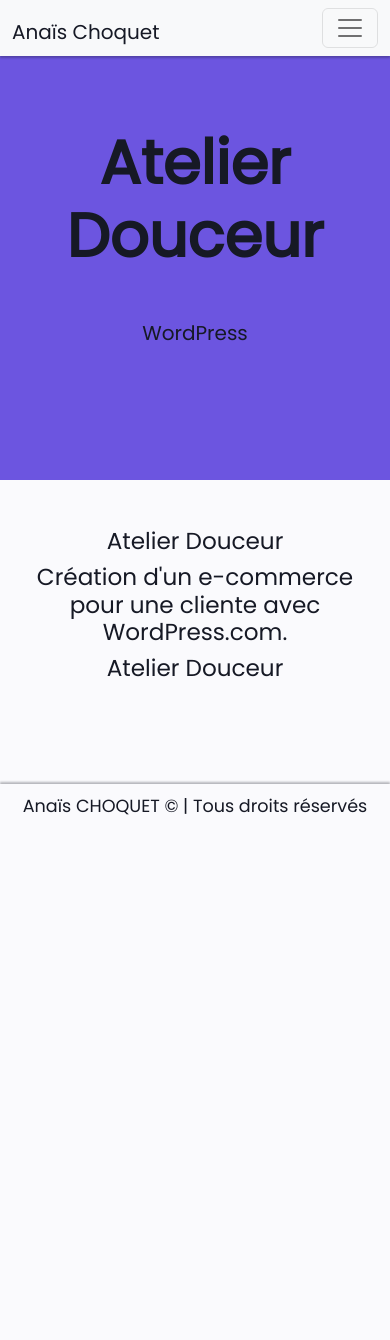
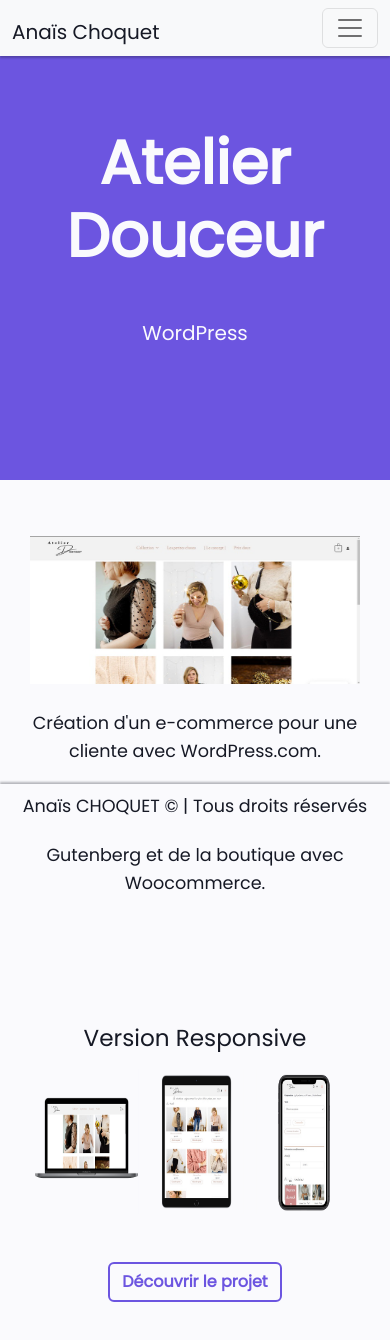
Before and after one commit to AnaChqt/React-CV, a React (Create React App) app: page /work/1 in a window 390 px wide. Shown: the top 1340 px of the page. Before the commit the page ends 844 px from the top, so only its background shows below. Built offline with nearby package versions, Linux system fonts and the light colour scheme.

Commit message:
Update portfolio with img and info + style

```diff
--- a/src/pages/projects/WorkDisplay.css
+++ b/src/pages/projects/WorkDisplay.css
@@ -2,4 +2,35 @@
     align-items: center;
     height: 30rem;
     background-color: var(--theme-color);
+    color: var(--background-color);
 }
+
+/* RESPONSIVE */
+@media screen and (max-width: 767px){
+    .display{
+        width: 90%;
+        height: 90%;
+    }
+    .responsive{
+        width: 90%;
+        height: 50%;
+    }
+}
+
+@media screen and (min-width: 768px) and (max-width: 1023px){
+    .display{
+        width: 95%;
+        height: 95%;
+    }
+    .responsive{
+        width: 95%;
+        height: 55%;
+    }
+}
+
+@media screen and (min-width: 1024px) and (max-width: 1200px){
+    .display{
+        width: 95%;
+        height: 95%;
+    }
+}
--- a/src/pages/projects/WorkDisplay.jsx
+++ b/src/pages/projects/WorkDisplay.jsx
@@ -2,7 +2,7 @@
 // CSS
 import './WorkDisplay.css';
 // Bootstrap
-import { Container, Row, Col } from 'react-bootstrap';
+import { Container, Row, Col, Button } from 'react-bootstrap';
 // Route
 import { useParams } from 'react-router-dom';
 // Data
@@ -23,16 +23,25 @@
             </Container>
 
             <Container fluid className="my-5 d-flex justify-content-center text-center">
-                <Row>
-                    <Col xs={12} lg={6}>
-                        <h3>{ project.title }</h3>
+                <Row className="d-flex">
+                    <Col xs={12} lg={7} className="d-flex justify-content-center align-items-center ">
+                        <img className="display" src={ project.first_display } alt={ project.title } />
                     </Col>
-                    <Col xs={12} lg={6}>
-                        <h3>{ project.description1 }</h3>
-                    </Col>
-                    <Col xs={12} lg={6}>
-                        <h3>{ project.title }</h3>
-                    </Col>
+
+					<Col xs={12} lg={5} className="text-center ">
+                        <p className="p-3">{ project.description1 }</p>
+                        <p className="p-3">{ project.description2 }</p>
+					</Col>
+                </Row>
+            </Container>
+
+            <Container fluid className="my-5 d-flex justify-content-center text-center">
+                <Row className="mt-5 d-flex justify-content-center align-items-center">
+                    <h3 className='mb-3'>Version Responsive</h3>
+                    <img className="responsive" src={ project.responsive } alt={ project.title } />
+                    <div className="text-center py-5">
+						<a href={ project.demo } target="_blank" rel="noopener noreferrer" ><Button className="btnCV" type="submit">Découvrir le projet</Button></a>
+					</div>
                 </Row>
             </Container>
         </>
```
